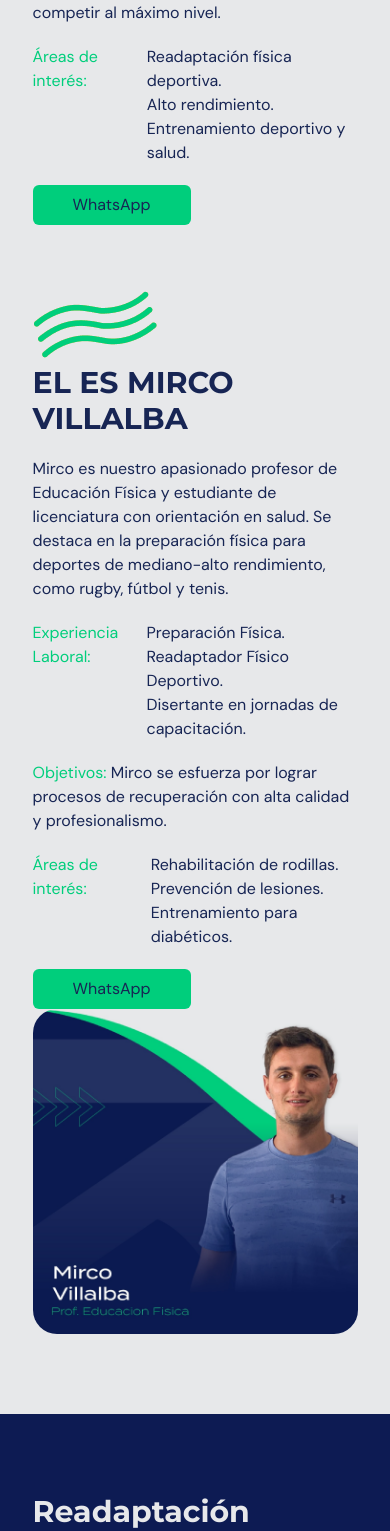
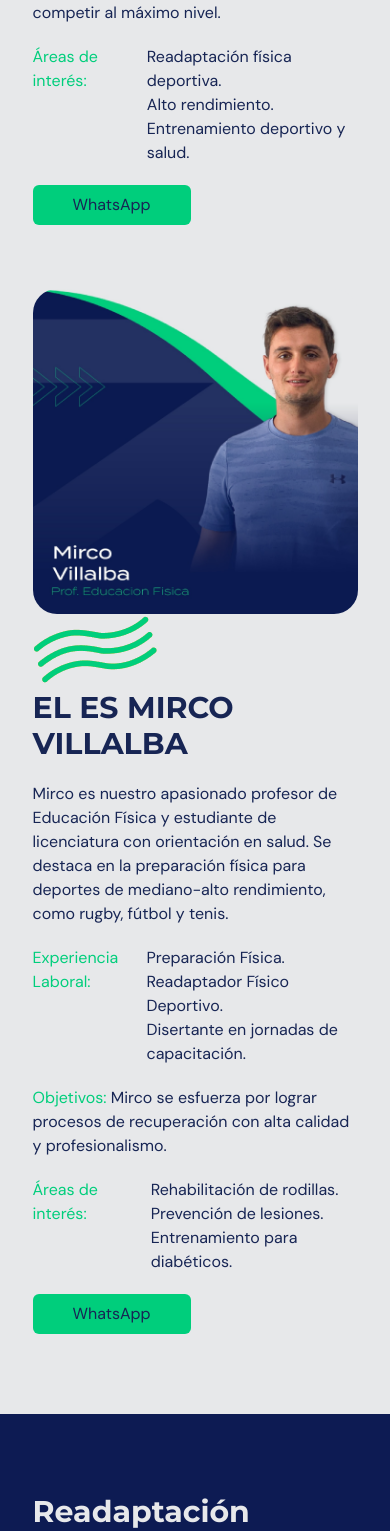
Before and after one commit to JoaquinDalmasso/Regenetic-Gym, a React (Vite) app: page / in a window 390 px wide. Shown: the part 1861-3392 px from the top of the page. Built offline with nearby package versions, Linux system fonts and the light colour scheme.

Commit message:
Arreglo fotos

```diff
--- a/src/scenes/benefits/index.tsx
+++ b/src/scenes/benefits/index.tsx
@@ -108,9 +108,15 @@ const Benefits = ({setSelectedPage}: Props) => {
             {/* MIRCO */}
 
             <div className="mt-16 items-center justify-between gap-20 md:mt-28 md:flex">
+  {/* IMAGE */}
+  <img
+    className="mx-auto rounded-3xl order-1 md:order-2"
+    alt="benefits-page-graphic"
+    src={MircoV}
+  />
 
   {/* DESCRIPTION */}
-                <div>
+  <div className="order-2 md:order-1">
     {/* TITLE */}
     <div className="relative">
       <div className=" before:absolute before:-top-20 before:-left-20 before:z-[1] before:content-abstractwaves">
@@ -120,8 +126,8 @@ const Benefits = ({setSelectedPage}: Props) => {
           viewport={{ once: true, amount: 0.5 }}
           transition={{ duration: 0.5 }}
           variants={{
-                                hidden: { opacity: 0, x:50 },
-                                visible: { opacity: 1, x:0 }
+            hidden: { opacity: 0, x: 50 },
+            visible: { opacity: 1, x: 0 },
           }}
         >
           <HText>
@@ -137,31 +143,32 @@ const Benefits = ({setSelectedPage}: Props) => {
       viewport={{ once: true, amount: 0.5 }}
       transition={{ delay: 0.2, duration: 0.5 }}
       variants={{
-                            hidden: { opacity: 0, x:50 },
-                            visible: { opacity: 1, x:0 }
+        hidden: { opacity: 0, x: 50 },
+        visible: { opacity: 1, x: 0 },
       }}
     >
       <p className="my-5">
         Mirco es nuestro apasionado profesor de Educación Física y estudiante de licenciatura con orientación en salud. Se destaca en la preparación física para deportes de mediano-alto rendimiento, como rugby, fútbol y tenis.
       </p>
-                            <p className="mb-5">
-                            <p className="mb-5 flex gap-2"><span className="text-primary-500">Experiencia Laboral: </span>
+      <p className="mb-5 flex gap-2">
+        <span className="text-primary-500">Experiencia Laboral: </span>
         <ul>
           <li>Preparación Física.</li>
           <li>Readaptador Físico Deportivo.</li>
           <li>Disertante en jornadas de capacitación.</li>
         </ul>
       </p>
-                            <p className="mb-5"><span className="text-primary-500">Objetivos: </span>
+      <p className="mb-5">
+        <span className="text-primary-500">Objetivos: </span>
         Mirco se esfuerza por lograr procesos de recuperación con alta calidad y profesionalismo.
       </p>
-                            <p className="mb-5 flex gap-2"><span className="text-primary-500">Áreas de interés: </span>
+      <p className="mb-5 flex gap-2">
+        <span className="text-primary-500">Áreas de interés: </span>
         <ul>
           <li>Rehabilitación de rodillas.</li>
           <li>Prevención de lesiones.</li>
           <li>Entrenamiento para diabéticos.</li>
         </ul>
-                            </p>
       </p>
       <a href="https://wa.link/0ir5qa">
         <button className="rounded-md bg-secondary-500 px-10 py-2 hover:bg-primary-500 hover:text-white">
@@ -169,13 +176,7 @@ const Benefits = ({setSelectedPage}: Props) => {
         </button>
       </a>
     </motion.div>
-
   </div>
-                <img
-                className="mx-auto rounded-3xl"
-                alt="benefits-page-graphic"
-                src={MircoV}
-                />
 </div>
         </motion.div>
     </section>
```
Lines whose indentation alone changed are shown as unchanged.
